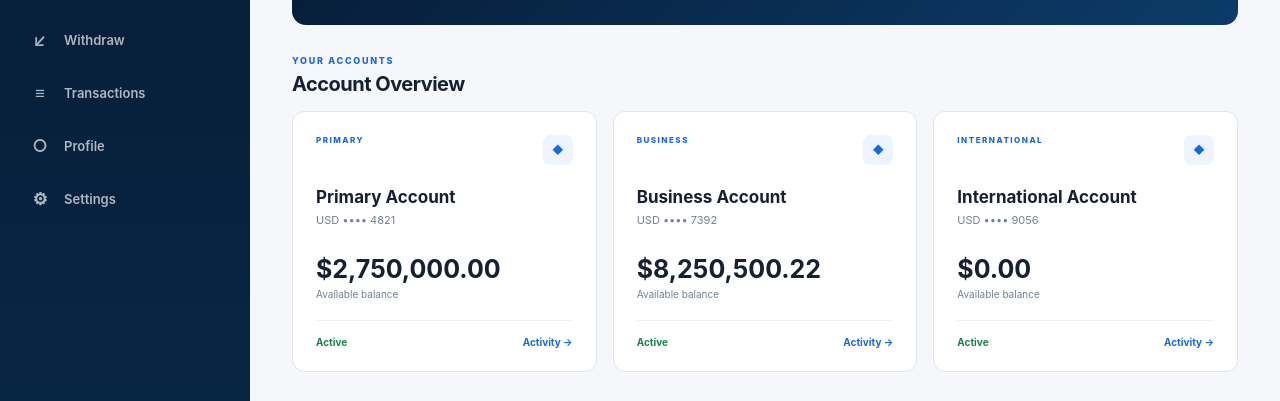
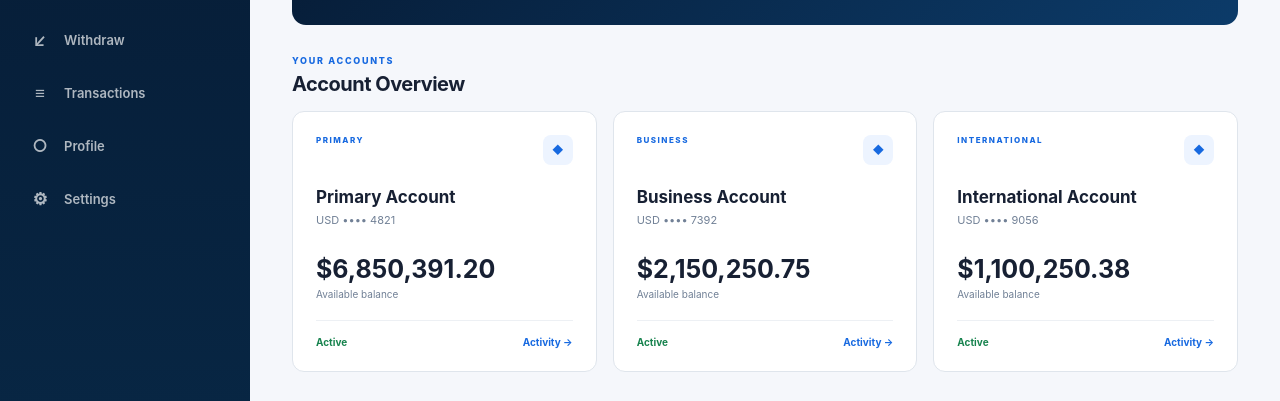
Before and after one commit to ZaynAshad/internet_banking, a plain HTML site: page accounts.html in a window 1280 px wide. Shown: the part 273-674 px from the top of the page. Drawn offline with Linux system fonts and the light colour scheme.

Commit message:
Update accounts.html

```diff
--- a/accounts.html
+++ b/accounts.html
@@ -277,7 +277,7 @@
 
 
                     <div class="account-balance">
-                        $2,750,000.00
+                        $6,850,391.20
                     </div>
 
 
@@ -332,7 +332,7 @@
 
 
                     <div class="account-balance">
-                        $8,250,500.22
+                        $2,150,250.75
                     </div>
 
 
@@ -387,7 +387,7 @@
 
 
                     <div class="account-balance">
-                        $0.00
+                        $1,100,250.38
                     </div>
 
 
```
